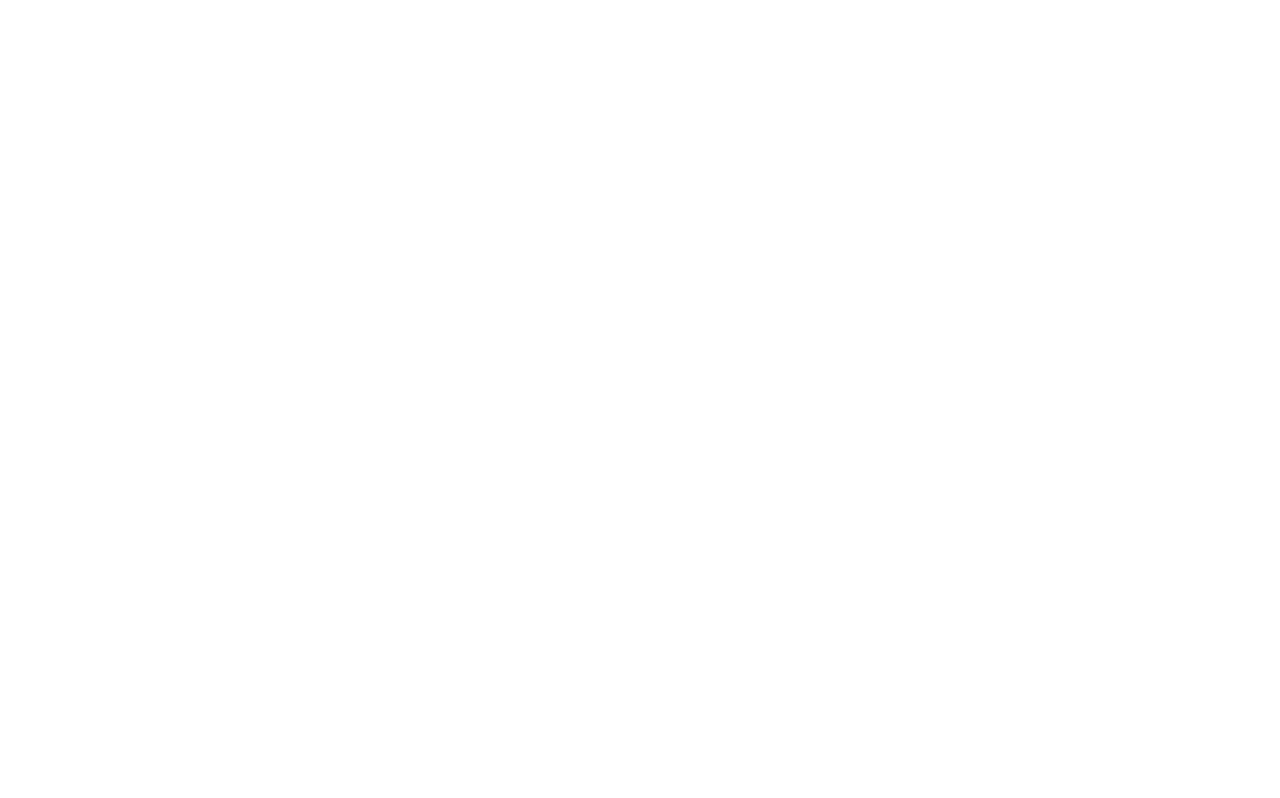
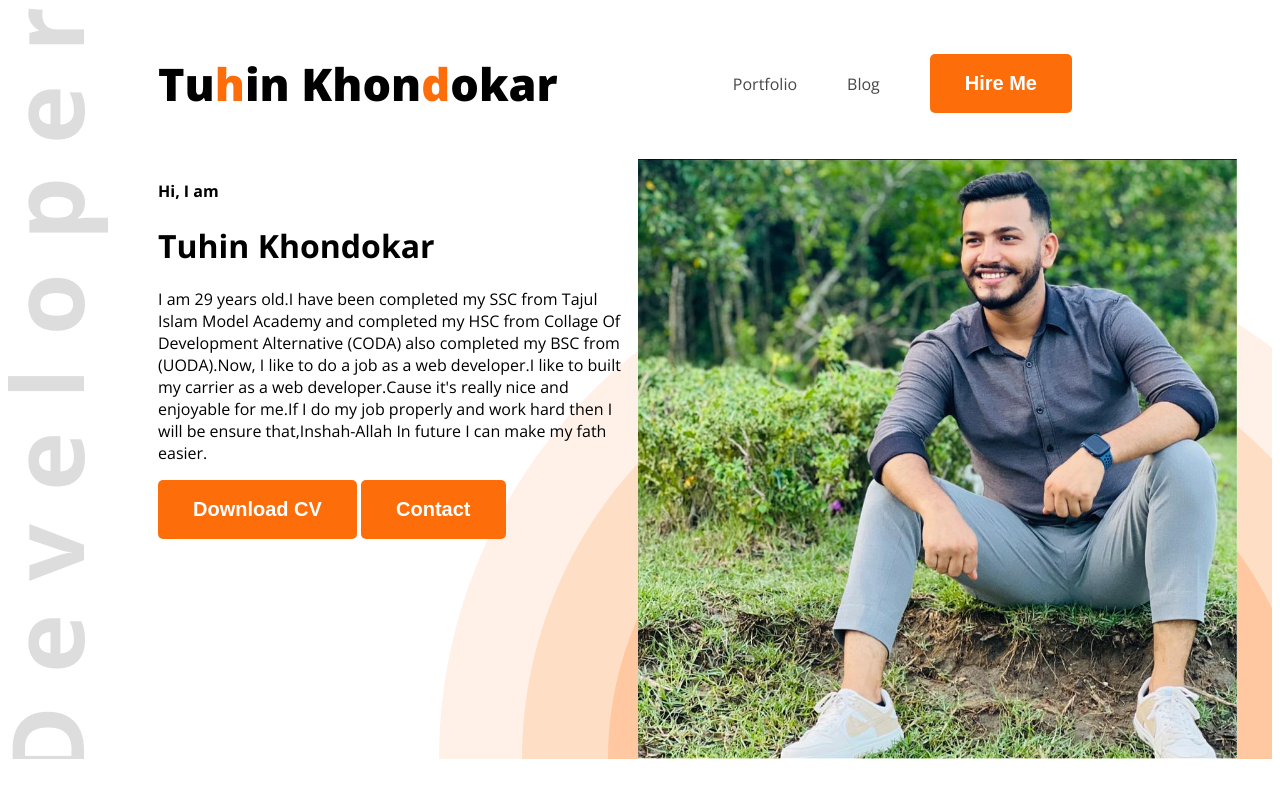
Before and after one commit to tuhinkhondokar/web-developer-portfolio, a plain HTML site: page index.html in a window 1280 px wide. Drawn offline with nearby package versions, Linux system fonts and the light colour scheme.

Commit message:
normal web design

```diff
--- /dev/null
+++ b/css/portfolio.css
@@ -0,0 +1,71 @@
+.open-sans-normal{
+    font-family: "Open Sans", sans-serif;
+    font-optical-sizing: auto;
+    font-style: normal;
+    font-variation-settings:
+     "wdth" 100;
+  }
+  /* nav styles */
+  nav{
+    display: flex;
+    justify-content: space-between;
+    align-items: center;
+    margin: 0px 150px;
+  }
+/* list er kaj kora holo */
+  nav ul li{
+    list-style: none;
+    margin-right: 50px;
+  }
+/* ancor er kaj kora holo */
+nav ul li a{
+    text-decoration: none;
+}
+nav ul{
+    display: flex;
+    align-items: center;
+}
+/* text er color er kaj kora holo */
+.dark-2{
+    color: #474747;
+}
+/* button er kaj kora holo */
+
+.btn-primary{
+    font-size: 20px;
+    font-weight: bold;
+    color: white;
+    background-color: #FD6E0A;
+    border-radius: 5px;
+    border: none;
+    padding: 18px 35px;
+    cursor: pointer;
+}
+
+
+.nav-title{
+    font-weight: 800;
+    font-size: 45px;
+  }
+  /* name er kaj */
+  .tuhin{
+    color: #FD6E0A;
+  }
+  /* text r image er kaj */
+  .banner{
+    display: flex;
+    justify-content: space-between;
+    margin: 0 35px 0 150px;
+  }
+  /* background a color or image add kora */
+
+.back{
+    background-image: url(../images/developer.png),url(../images/header_bg.png);
+    background-repeat: no-repeat;
+    background-position: top left, bottom right;
+}
+
+
+  .banner-content{
+    max-width: 585px;
+  }
--- a/index.html
+++ b/index.html
@@ -4,10 +4,31 @@
     <meta charset="UTF-8">
     <meta name="viewport" content="width=device-width, initial-scale=1.0">
     <title>Web Developer Portfolio</title>
+    <link rel="stylesheet" href="css/portfolio.css">
+    <link rel="preconnect" href="https://fonts.googleapis.com">
+    <link rel="preconnect" href="https://fonts.gstatic.com" crossorigin>
+    <link href="https://fonts.googleapis.com/css2?family=Open+Sans:ital,wght@0,300..800;1,300..800&display=swap" rel="stylesheet">
 </head>
-<body>
-    <header>
-
+<body class="open-sans-normal">
+    <header class="back">
+        <nav>
+            <h3 class="nav-title">Tu<span class="tuhin">h</span>in Khon<span class="tuhin">d</span>okar</h3>
+            <ul>
+                <li><a class="dark-2" href="">Portfolio</a></li>
+                <li><a class="dark-2" href="">Blog</a></li>
+                <li><a href=""><button class="btn-primary">Hire Me</button></a></li>
+            </ul>
+        </nav>
+        <div class="banner">
+            <div class="banner-content">
+                <h4 class="intro">Hi, I  am</h4>
+                <h1 class="name">Tuhin Khondokar</h1>
+                <p class="para">I am 29 years old.I have been completed my SSC from Tajul Islam Model Academy and completed my HSC from Collage Of Development Alternative (CODA) also completed my BSC from (UODA).Now, I like to do a job as a web developer.I like to built my carrier as a web developer.Cause it's really nice and enjoyable for me.If I do my job properly and work hard then I will be ensure that,Inshah-Allah In future I can make my fath easier.</p>
+                <button class="btn-primary">Download CV</button>
+                <button class="btn-primary">Contact</button>
+            </div>
+            <img height="600px" width="600px" src="images/tuhin.jpg" alt="">
+        </div>
     </header>
     <main>
 
```
Also changed, not shown: images/developer.png (added), images/hardy.png (added), images/header_bg.png (added), images/icons/facebook.png (added), images/icons/insta.png (added), images/icons/js.png (added), images/icons/mongo.png (added), images/icons/nodejs.png (added), images/icons/react.png (added), images/icons/twitter.png (added), images/tuhin.jpg (added).
